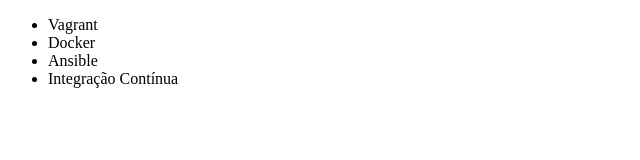
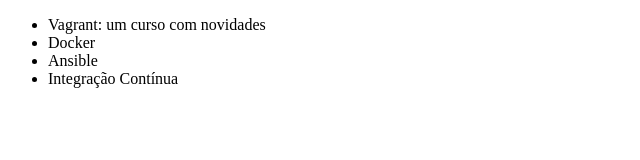
Before and after one commit to marcoslrsantos/git-curso, a plain HTML site: page index.html in a window 1280 px wide. Shown: the whole page, without its empty margins (0-640 px from the left). Drawn offline with Linux system fonts and the light colour scheme.

Commit message:
alterado curso vagrant

```diff
--- a/index.html
+++ b/index.html
@@ -6,7 +6,7 @@
 </head>
 <body>
     <ul>
-        <li>Vagrant</li>
+        <li>Vagrant: um curso com novidades</li>
         <li>Docker</li>
         <li>Ansible</li>
         <li>Integração Contínua</li>
```
